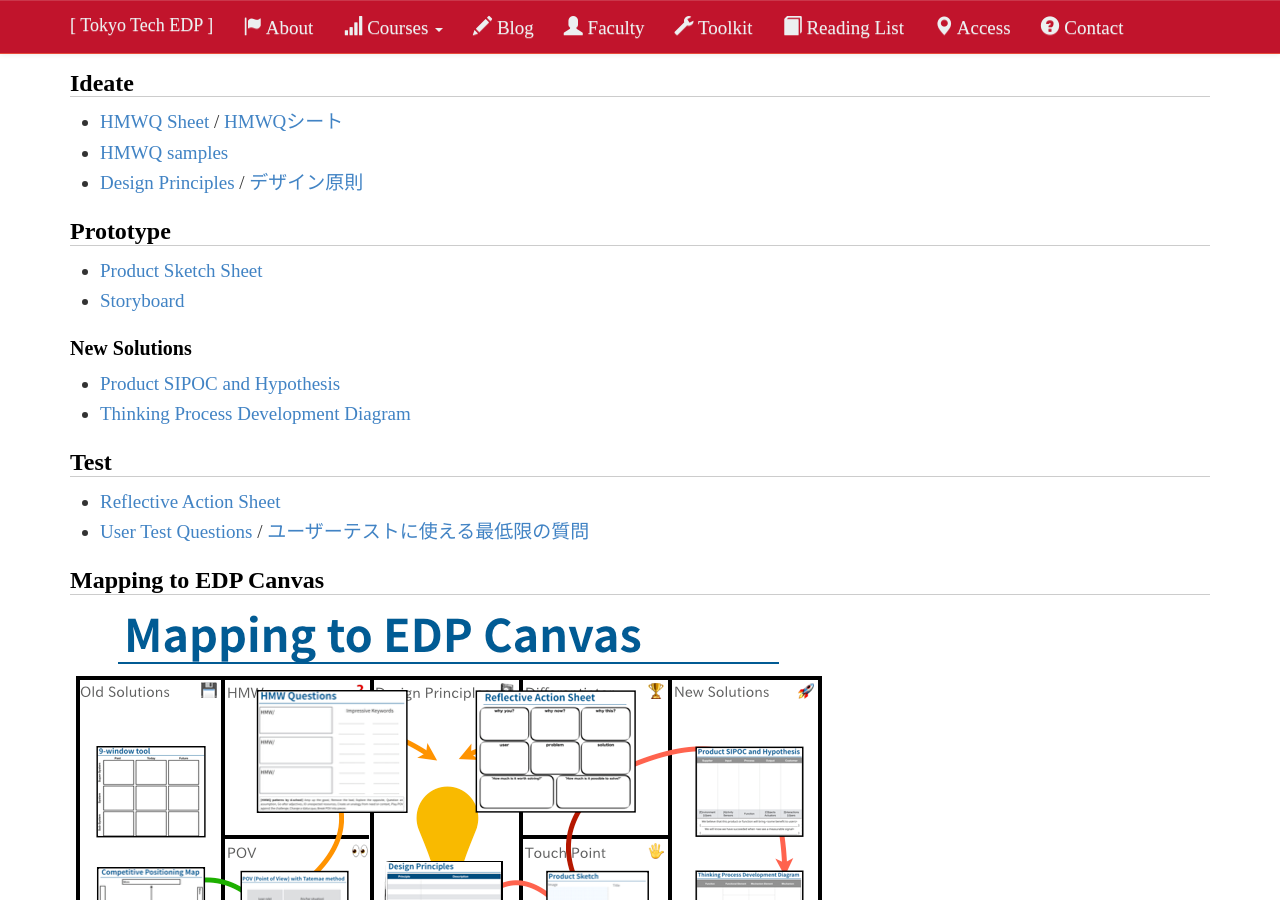
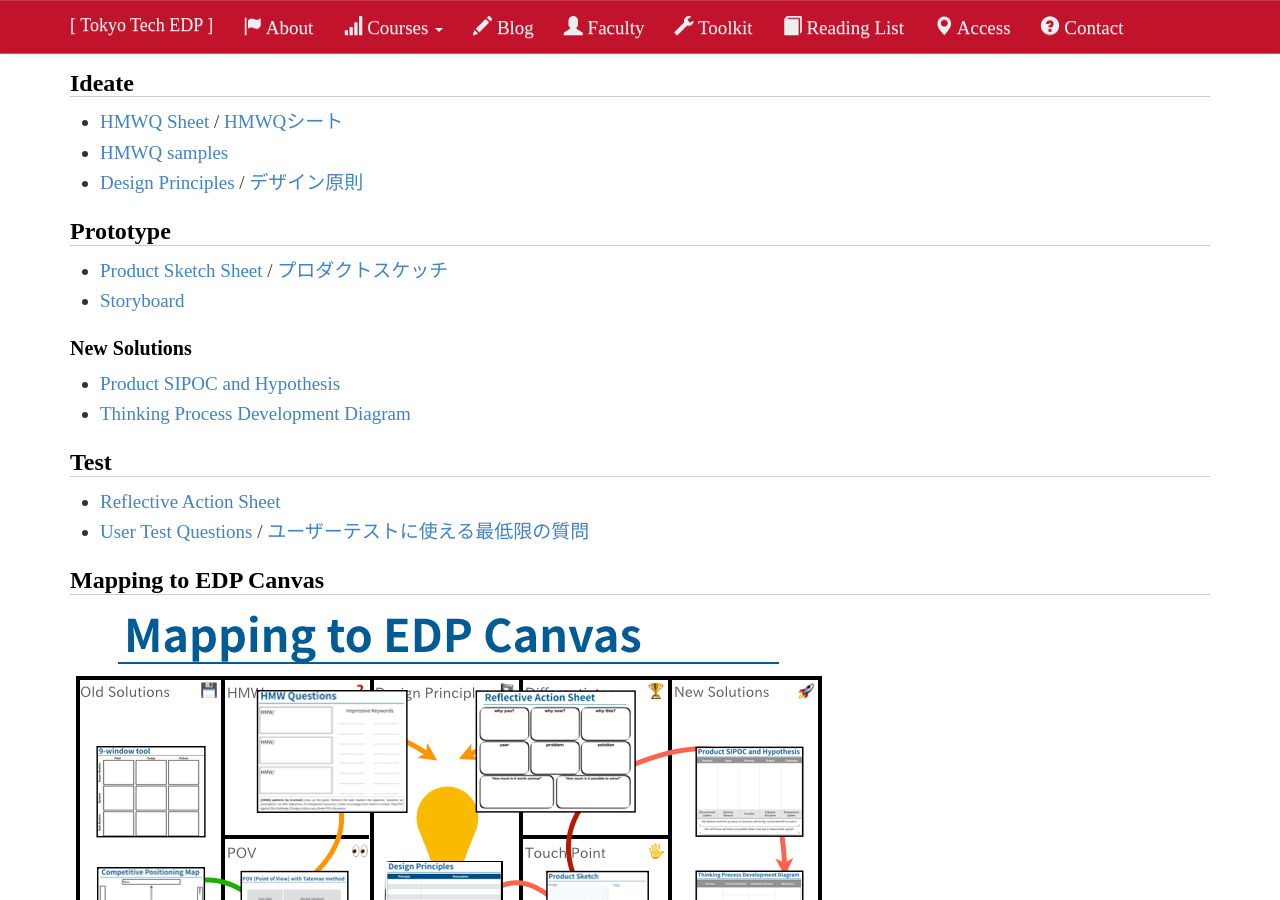
Before and after one commit to titech-edp/titech-edp.github.io, a Jekyll site: the page built from toolkit/index.md, in a window 1280 px wide and 900 px high, scrolled down 1456 px. Built offline with Jekyll 4.4.1, drawn with Linux system fonts in a browser that asks for light colours; nearby versions of some CDN libraries; library files that are not in the unit come from our copies.

Commit message:
Product Skech ja

```diff
--- a/toolkit/index.md
+++ b/toolkit/index.md
@@ -39,7 +39,7 @@ title: EDP Toolkit
 - [Design Principles](design-principles.pdf) / [デザイン原則](design-principles_ja.pdf)
 
 ## Prototype
-- [Product Sketch Sheet](product-sketch.pdf)
+- [Product Sketch Sheet](product-sketch.pdf) / [プロダクトスケッチ](product-sketch_ja.pdf)
 - [Storyboard](storyboard.pdf)
 
 ### New Solutions
```
Also changed, not shown: 1 other file.
